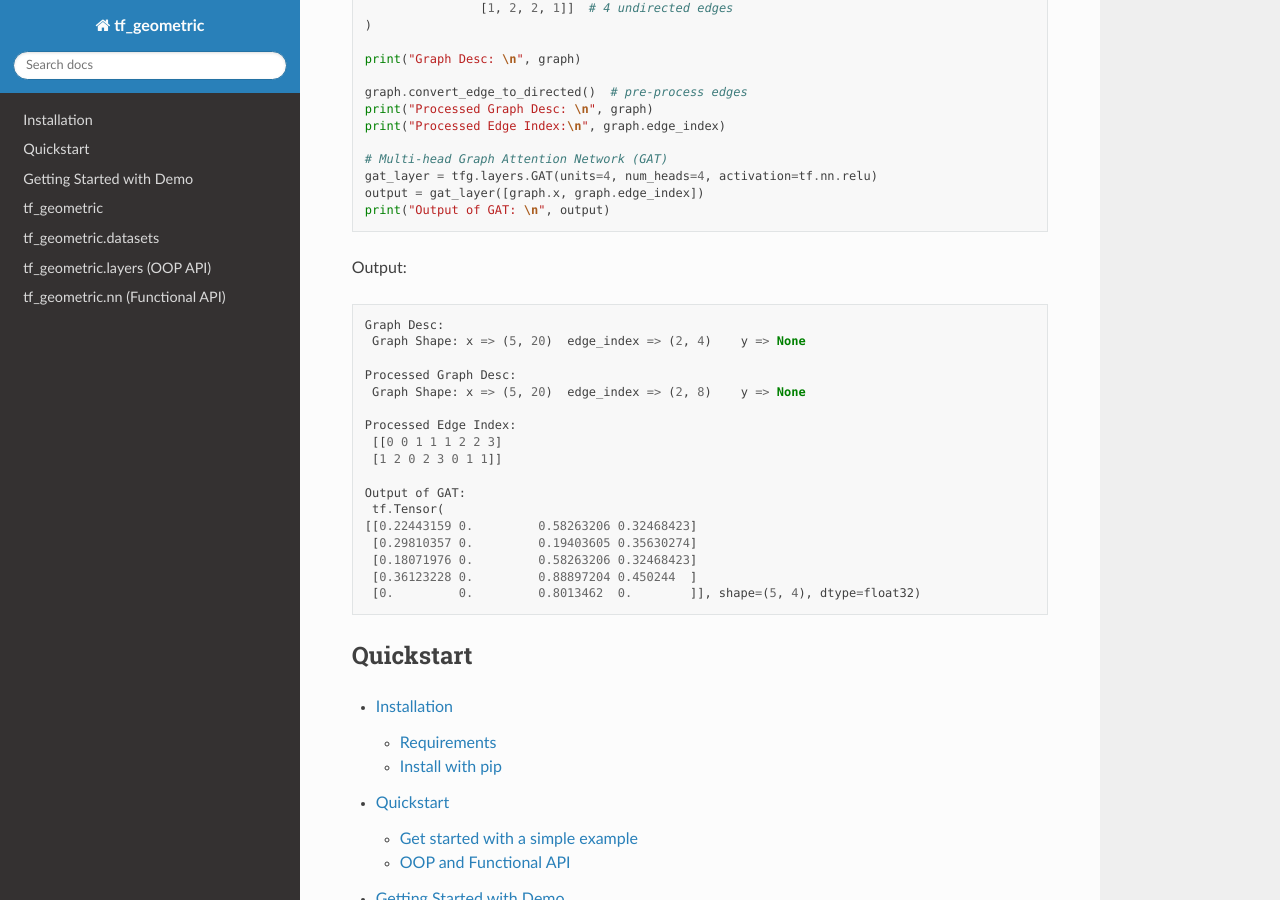
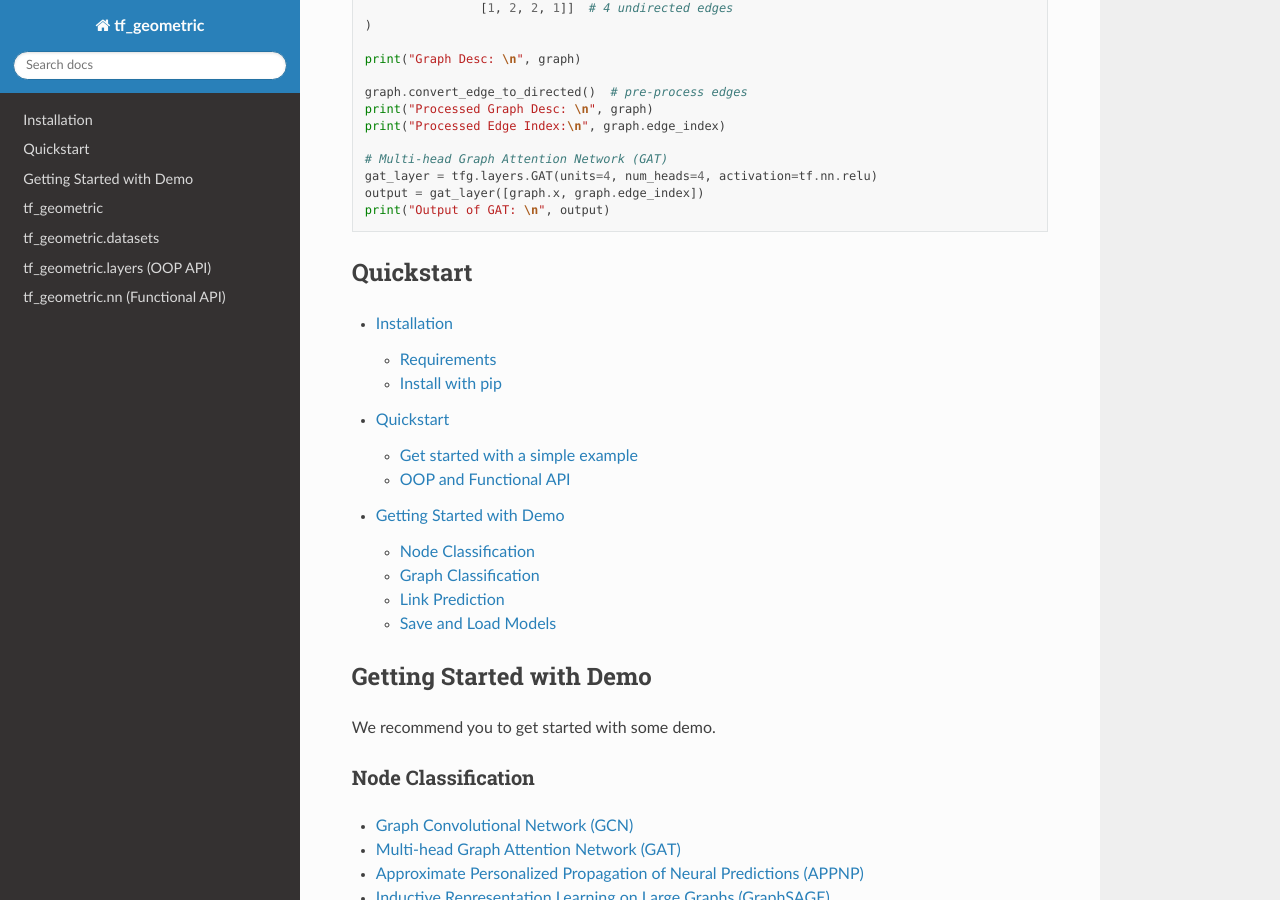
Before and after one commit to CrawlScript/tf_geometric, a Sphinx documentation site: the page built from doc/source/index.rst, in a window 1280 px wide and 900 px high, scrolled down 707 px. Built offline with Sphinx 7.4.7 and the Read the Docs theme 2.0.0, drawn with Linux system fonts in a browser that asks for light colours; pages that are not in the unit, such as notebooks, are missing from menus.

Commit message:
Update Document

```diff
--- a/doc/source/index.rst
+++ b/doc/source/index.rst
@@ -47,29 +47,6 @@ The following example constructs a graph and applies a Multi-head Graph Attentio
    gat_layer = tfg.layers.GAT(units=4, num_heads=4, activation=tf.nn.relu)
    output = gat_layer([graph.x, graph.edge_index])
    print("Output of GAT: \n", output)
-
-Output:
-
-.. code-block::
-
-   Graph Desc:
-    Graph Shape: x => (5, 20)  edge_index => (2, 4)    y => None
-
-   Processed Graph Desc:
-    Graph Shape: x => (5, 20)  edge_index => (2, 8)    y => None
-
-   Processed Edge Index:
-    [[0 0 1 1 1 2 2 3]
-    [1 2 0 2 3 0 1 1]]
-
-   Output of GAT:
-    tf.Tensor(
-   [[0.22443159 0.         0.58263206 0.32468423]
-    [0.29810357 0.         0.19403605 0.35630274]
-    [0.18071976 0.         0.58263206 0.32468423]
-    [0.36123228 0.         0.88897204 0.450244  ]
-    [0.         0.         0.8013462  0.        ]], shape=(5, 4), dtype=float32)
-
 
 
 Quickstart
--- a/doc/source/wiki/quickstart.rst
+++ b/doc/source/wiki/quickstart.rst
@@ -35,7 +35,7 @@ The following example constructs a graph and applies a Multi-head Graph Attentio
 
 Output:
 
-.. code-block::
+.. code-block:: text
 
    Graph Desc:
     Graph Shape: x => (5, 20)  edge_index => (2, 4)    y => None
```
